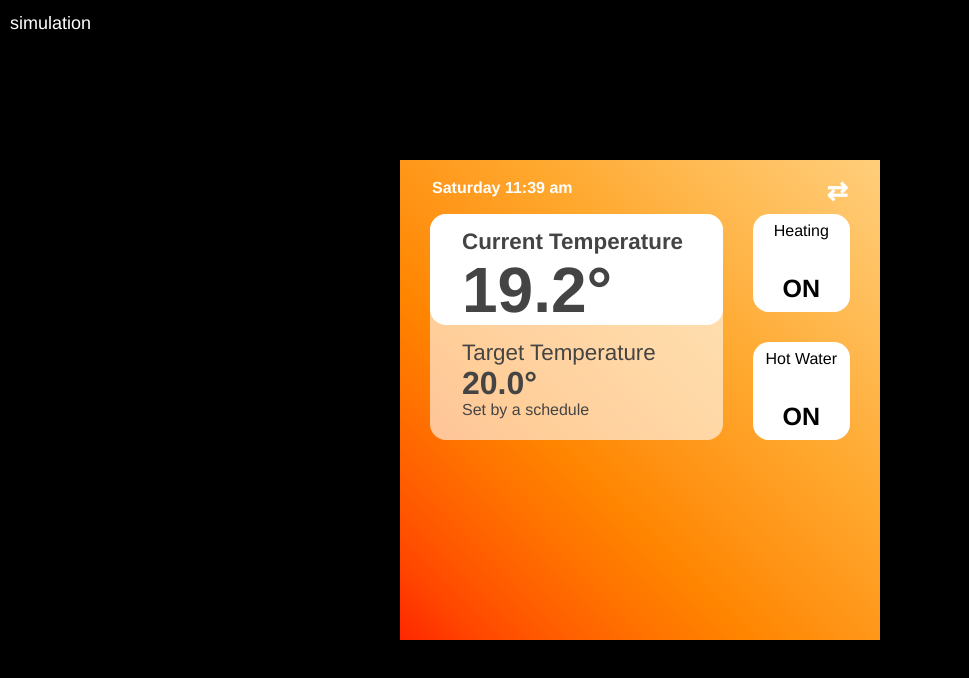
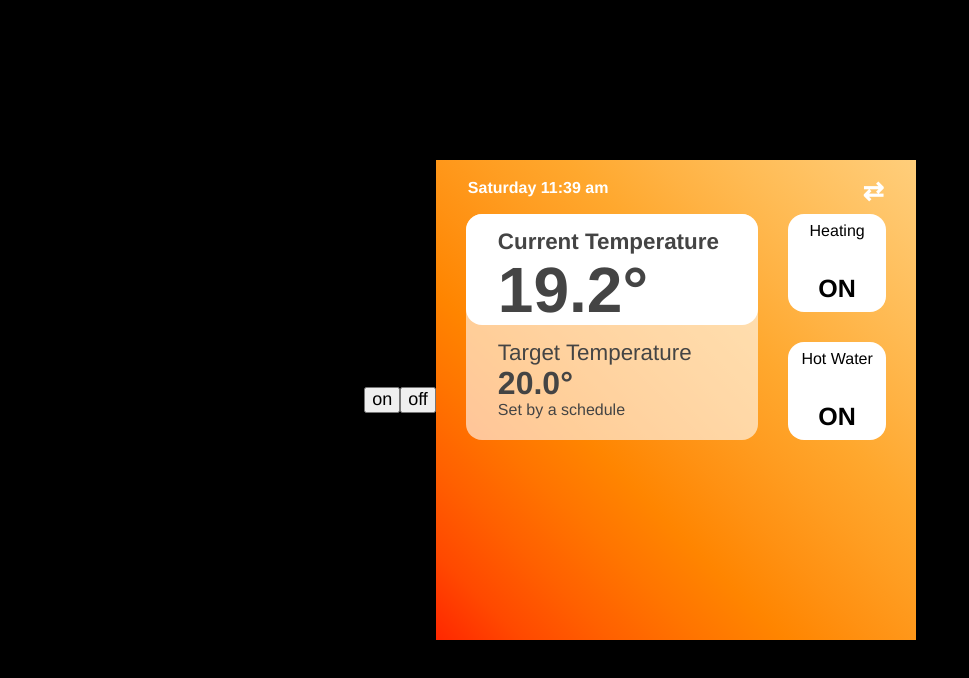
Before and after one commit to gjhltn/hmly, a React (Vite) app: page / in a window 1280 px wide. Shown: the top 678 px of the page, without its empty margins (0-969 px from the left). Built offline with nearby package versions, Linux system fonts and the light colour scheme.

Commit message:
begin simulation

```diff
--- a/package.json
+++ b/package.json
@@ -10,12 +10,14 @@
     "preview": "vite preview"
   },
   "dependencies": {
+    "comlink": "^4.4.1",
     "localforage": "^1.10.0",
     "match-sorter": "^6.3.4",
     "react": "^18.3.1",
     "react-dom": "^18.3.1",
     "react-router-dom": "^6.26.2",
-    "sort-by": "^1.2.0"
+    "sort-by": "^1.2.0",
+    "vite-plugin-comlink": "^5.0.1"
   },
   "devDependencies": {
     "@eslint/js": "^9.9.0",
--- a/src/App.jsx
+++ b/src/App.jsx
@@ -10,6 +10,8 @@ import {
   createBrowserRouter,
   RouterProvider,
 } from "react-router-dom";
+import worker from './workers/simulation.js';
+import WebWorker from './WebWorker';
 
 const router = createBrowserRouter([
   {
@@ -23,10 +25,28 @@ const router = createBrowserRouter([
 ]);
 
 function App() {
+  const webWorker = new WebWorker(worker);
+
+  const [simulationState, setSimulationState] = useState()
+
+  const turnOn = () => {
+    webWorker.postMessage({eventType:"on"});
+  }
+
+  const turnOff = () => {
+    webWorker.postMessage({eventType:"off"});
+  }
+
+  webWorker.addEventListener('message', (e) => {
+    setSimulationState(e.data)
+});
+
   return (
     <>
-    <SimulationMonitor />
-    <div class="box">
+    <button onClick={()=>turnOn()}>on</button>
+    <button onClick={()=>turnOff()}>off</button>
+    <SimulationMonitor data={simulationState}/>
+    <div className="box">
     <React.StrictMode>
     <RouterProvider router={router} />
   </React.StrictMode>
--- a/src/SimulationMonitor.jsx
+++ b/src/SimulationMonitor.jsx
@@ -1,3 +1,3 @@
 import styles from './SimulationMonitor.module.css'
 
-export const SimulationMonitor = () =><div className={styles.sm}>simulation</div>
+export const SimulationMonitor = ({data}) =><div className={styles.sm}>{data && JSON.stringify(data)}</div>
--- /dev/null
+++ b/src/WebWorker.js
@@ -0,0 +1,7 @@
+export default class WebWorker {
+    constructor(worker) {
+        const code = worker.toString();
+        const blob = new Blob(['('+code+')()']);
+        return new Worker(URL.createObjectURL(blob));
+    }
+}
--- /dev/null
+++ b/src/workers/simulation.js
@@ -0,0 +1,26 @@
+export default () => {
+
+  self.state={
+    temperature:19.5,
+    heatingOn: false
+  }
+
+  self.switchHeatingOn = () => self.state.heatingOn = true
+  self.switchHeatingOff = () => self.state.heatingOn = false
+
+  self.onmessage = (e) => {
+
+    console.log("Message received from main script",e.data.eventType);
+
+
+    if (e.data.eventType === "on") {
+      self.switchHeatingOn()
+    }
+    if (e.data.eventType === "off") {
+      self.switchHeatingOff()
+    }
+
+    console.log("Posting message back to main script");
+    postMessage(self.state);
+  };
+}
```
Also changed, not shown: 1 other file (tests, documents, lock files or other folders).
